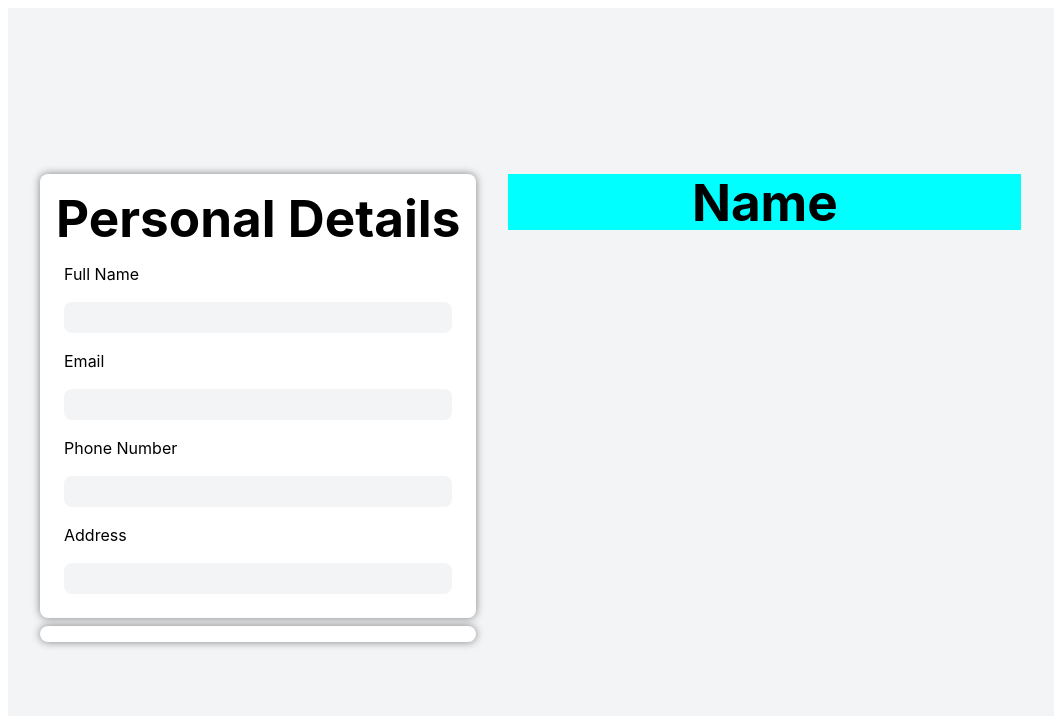
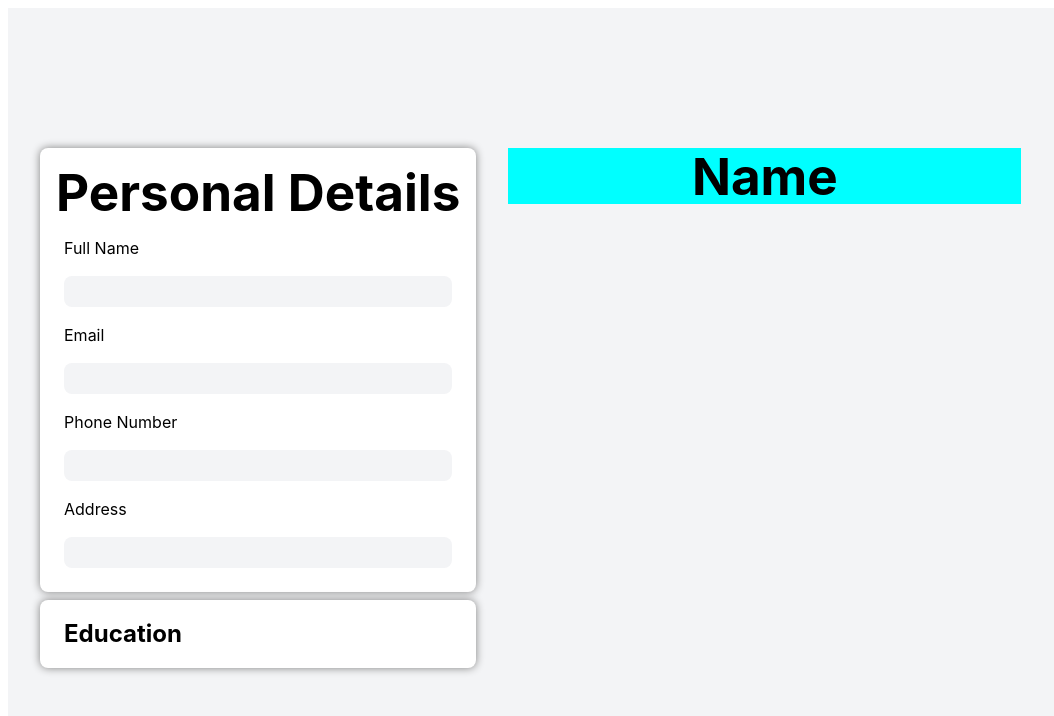
Before and after one commit to N8Dawgg/cv_designer, a React (Vite) app: page / in a window 1280 px wide. Shown: the top 716 px of the page, without its empty margins (0-1054 px from the left). Built offline with nearby package versions, Linux system fonts and the light colour scheme.

Commit message:
Almost Finished Education Form and CV listing.

```diff
--- a/package.json
+++ b/package.json
@@ -11,7 +11,8 @@
   },
   "dependencies": {
     "react": "^18.2.0",
-    "react-dom": "^18.2.0"
+    "react-dom": "^18.2.0",
+    "uuid": "^9.0.1"
   },
   "devDependencies": {
     "@types/react": "^18.2.15",
--- a/src/App.css
+++ b/src/App.css
@@ -51,3 +51,11 @@ input {
 .page-splitter {
   display: flex;
 }
+
+.add-entry-button {
+  border: solid var(--main-background-color) 4px;
+}
+.form-bottom {
+  display: flex;
+  justify-content: center;
+}
--- a/src/App.jsx
+++ b/src/App.jsx
@@ -1,7 +1,8 @@
 import { useState, useRef } from "react";
 import "./App.css";
 import { PersonalDetailsForm, PersonalDetailsHeader } from "./Components.jsx";
-import { EducationForm } from "./Education.jsx";
+import { EducationCVListing, EducationForm } from "./Education.jsx";
+import { v4 as uuid } from "uuid";
 
 function App() {
   const [personalInfo, setPersonalInfo] = useState({
@@ -10,7 +11,7 @@ function App() {
     phoneNumber: "",
     address: "",
   });
-  const [educationInfo, setEducationInfo] = useState({});
+  const [educationInfo, setEducationInfo] = useState([]);
   const [educationFormState, setEducationFormState] = useState({
     editing: null,
     isCollapsed: true,
@@ -35,6 +36,51 @@ function App() {
     setPersonalInfo(newPersonalInfo);
   }
 
+  function toggleEduFormCollapse() {
+    let newEducationFormState = { ...educationFormState };
+    newEducationFormState.isCollapsed = !newEducationFormState.isCollapsed;
+    setEducationFormState(newEducationFormState);
+  }
+
+  function newEduEntry() {
+    let newEducationInfo = [...educationInfo];
+    let newEducationEntry = {
+      school: "Test",
+      degree: "",
+      startDate: "",
+      endDate: "",
+      location: "",
+      id: uuid(),
+    };
+    newEducationInfo.push(newEducationEntry);
+    setEducationInfo(newEducationInfo);
+    let newEducationFormState = { ...educationFormState };
+    newEducationFormState.editing = newEducationEntry.id;
+    setEducationFormState(newEducationFormState);
+  }
+
+  function editEduEntry() {}
+
+  function changeEduInfoEntry(id, field, value) {
+    let newEducationInfo = [...educationInfo];
+    let eduEntryIdx = newEducationInfo.findIndex((entry) => entry.id === id);
+    newEducationInfo[eduEntryIdx][field] = value;
+    console.log(newEducationInfo);
+    setEducationInfo(newEducationInfo);
+  }
+
+  const setFunctions = {
+    educationInfo: setEducationInfo,
+  };
+
+  function changeInfoEntry(infoRef, id, field, value) {
+    let newInfo = [...educationInfo];
+    let entryIdx = newInfo.findIndex((entry) => entry.id === id);
+    newInfo[entryIdx][field] = value;
+    console.log(newInfo);
+    setFunctions[infoRef](newInfo);
+  }
+
   return (
     <>
       <div className="page-splitter">
@@ -47,10 +93,17 @@ function App() {
           <EducationForm
             educationInfo={educationInfo}
             educationFormState={educationFormState}
+            toggleEduFormCollapse={toggleEduFormCollapse}
+            changeEduInfoEntry={changeEduInfoEntry}
+            newEduEntry={newEduEntry}
+            editEduEntry={editEduEntry}
           />
         </div>
         <div className="right-panel-div">
           <PersonalDetailsHeader personalInfo={personalInfo} />
+          {educationInfo.map((educationEntry) => {
+            return <EducationCVListing educationEntry={educationEntry} />;
+          })}
         </div>
       </div>
     </>
--- a/src/Components.jsx
+++ b/src/Components.jsx
@@ -93,32 +93,3 @@ export function PersonalDetailsHeader({ personalInfo }) {
     </>
   );
 }
-
-/*
-EducationDataEntry:
-schoolName,
-degree,
-startDate,
-endDate,
-location
-*/
-
-//delete, cancel and save buttons
-
-export function EducationForm({ educationInfo, educationFormState }) {
-  //IF the education editor is open:
-  //display the education editor
-  //Elseif the tab is closed
-  //display the closed tab
-  //else
-  //display the education listings in order, and then the close tab
-  return (
-    <>
-      <div className="form-container"></div>
-    </>
-  );
-}
-
-export function EducationFormListing() {}
-
-export function EducationCVListing() {}
--- a/src/Education.jsx
+++ b/src/Education.jsx
@@ -1,15 +1,75 @@
-export function EducationForm({ educationInfo, educationFormState }) {
+import { v4 as uuid } from "uuid";
+
+export function EducationForm({
+  educationInfo,
+  educationFormState,
+  toggleEduFormCollapse,
+  changeEduInfoEntry,
+  editEduEntry,
+  newEduEntry,
+}) {
   //IF the education editor is open:
   //display the education editor
   //Elseif the tab is closed
   //display the closed tab
   //else
   //display the education listings in order, and then the close tab
-  return (
-    <>
-      <div className="form-container"></div>
-    </>
-  );
+
+  if (educationFormState.editing != null) {
+    return (
+      <>
+        <div className="form-container">
+          <div>
+            <h2>Education</h2>
+          </div>
+          <form className="left-panel-form">
+            <label>School</label>
+            <input
+              id="school"
+              name="school"
+              onChange={(e) =>
+                changeEduInfoEntry(
+                  educationFormState.editing,
+                  "school",
+                  e.target.value
+                )
+              }
+            />
+          </form>
+        </div>
+      </>
+    );
+  }
+  if (educationFormState.isCollapsed) {
+    return (
+      <>
+        <div className="form-container">
+          <div onClick={toggleEduFormCollapse}>
+            <h2>Education</h2>
+          </div>
+        </div>
+      </>
+    );
+  } else {
+    let content;
+    return (
+      <>
+        <div className="form-container">
+          <div onClick={toggleEduFormCollapse}>
+            <h2>Education</h2>
+          </div>
+          {educationInfo.map((educationEntry) => {
+            <EducationFormListing educationEntry={educationEntry} />;
+          })}
+          <div className="form-bottom">
+            <button className="add-entry-button" onClick={newEduEntry}>
+              + Education
+            </button>
+          </div>
+        </div>
+      </>
+    );
+  }
 }
 
 /*
@@ -26,9 +86,24 @@ location
 export function EducationFormListing({ educationEntry }) {
   return (
     <>
-      <h2>educationEntry.school</h2>
+      <div onClick={() => editEduEntry(educationEntry.id)}>
+        <h3>{educationEntry.school}</h3>
+      </div>
     </>
   );
 }
 
-export function EducationCVListing() {}
+export function EducationCVListing({ educationEntry }) {
+  return (
+    <>
+      <div className="cv-listing">
+        <div className="cv-listing-left">
+          <p>{educationEntry.startDate + " - " + educationEntry.endDate}</p>
+          <p>{educationEntry.location}</p>
+        </div>
+        <h3>{educationEntry.school}</h3>
+        <p>{educationEntry.degree}</p>
+      </div>
+    </>
+  );
+}
```
Also changed, not shown: 1 other file (tests, documents, lock files or other folders).
